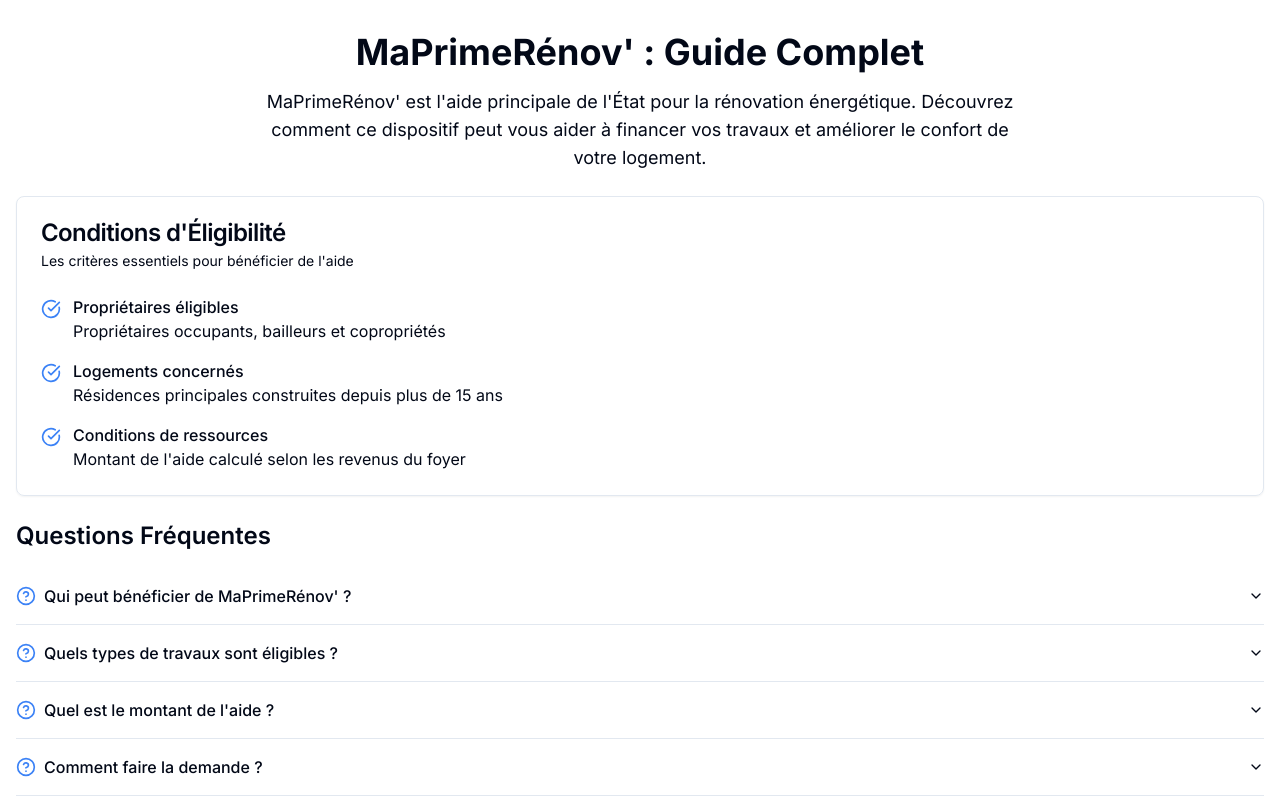
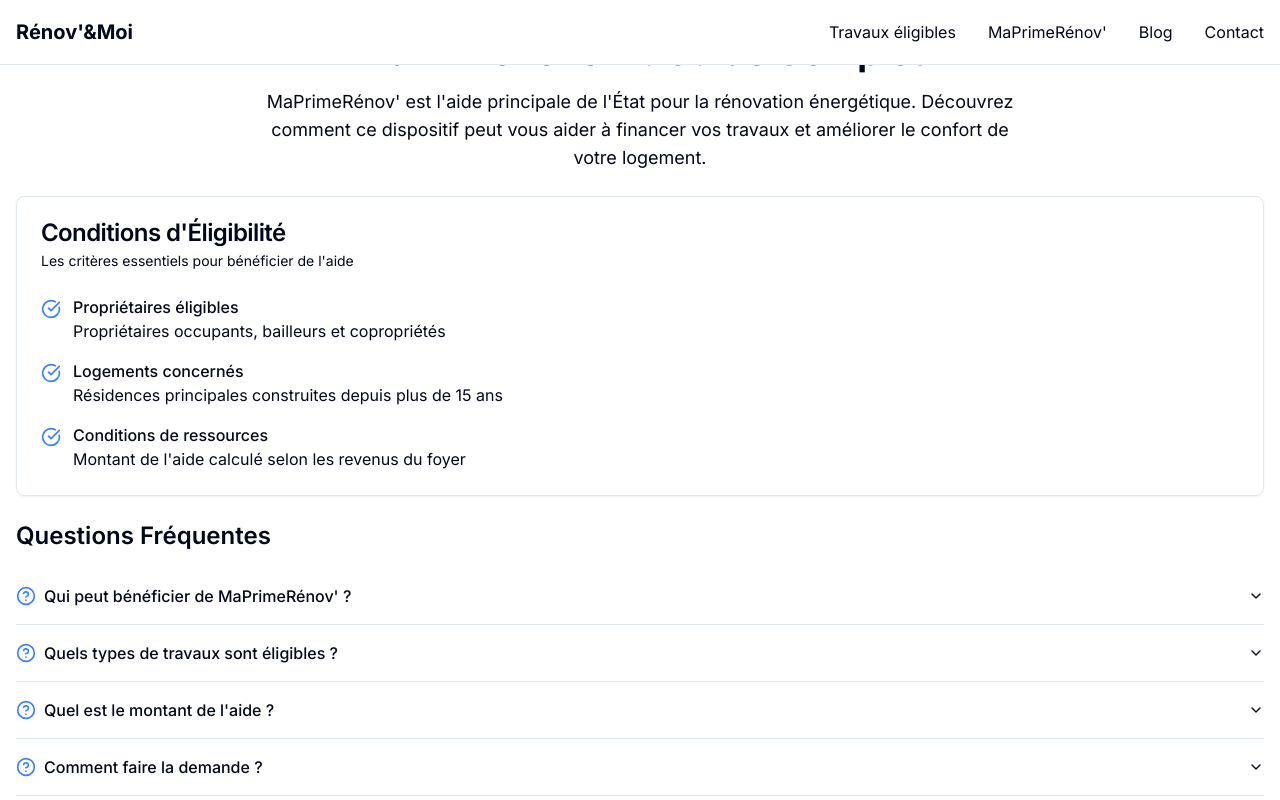
Before and after one commit to cortos42/site-replicator, a React (Vite) app: page /ma-prime-renov in a window 1280 px wide. Shown: the top 800 px of the page. Built offline with nearby package versions, Linux system fonts and the light colour scheme.

Commit message:
Add header to all pages
Implement a header component that is displayed across all pages in the application.
[skip gpt_engineer]

```diff
--- a/src/App.tsx
+++ b/src/App.tsx
@@ -1,4 +1,5 @@
 import { BrowserRouter as Router, Routes, Route } from "react-router-dom";
+import { Layout } from "./components/Layout";
 import Index from "./pages/Index";
 import EligibleWorksPage from "./pages/EligibleWorksPage";
 import MaPrimeRenov from "./pages/MaPrimeRenov";
@@ -7,12 +8,14 @@ import Blog from "./pages/Blog";
 function App() {
   return (
     <Router>
+      <Layout>
         <Routes>
           <Route path="/" element={<Index />} />
           <Route path="/travaux-eligibles" element={<EligibleWorksPage />} />
           <Route path="/ma-prime-renov" element={<MaPrimeRenov />} />
           <Route path="/blog" element={<Blog />} />
         </Routes>
+      </Layout>
     </Router>
   );
 }
--- /dev/null
+++ b/src/components/Layout.tsx
@@ -0,0 +1,18 @@
+import { Header } from "./Header";
+import { Footer } from "./Footer";
+
+interface LayoutProps {
+  children: React.ReactNode;
+}
+
+export const Layout = ({ children }: LayoutProps) => {
+  return (
+    <div className="min-h-screen flex flex-col">
+      <Header />
+      <main className="flex-grow">
+        {children}
+      </main>
+      <Footer />
+    </div>
+  );
+};
--- a/src/pages/Blog.tsx
+++ b/src/pages/Blog.tsx
@@ -1,11 +1,6 @@
-import { Header } from "@/components/Header";
-import { Footer } from "@/components/Footer";
-
 const Blog = () => {
   return (
-    <div className="min-h-screen">
-      <Header />
-      <main className="container mx-auto px-4 pt-24 pb-16">
+    <div className="container mx-auto px-4 pt-24 pb-16">
       <h1 className="text-4xl font-bold mb-8">Notre Blog</h1>
       <p className="text-gray-600 mb-8">
         Découvrez nos derniers articles sur la rénovation énergétique, les aides financières et les conseils d'experts.
@@ -34,8 +29,6 @@ const Blog = () => {
           <button className="text-primary hover:underline">Lire la suite →</button>
         </div>
       </div>
-      </main>
-      <Footer />
     </div>
   );
 };
```
Lines whose indentation alone changed are shown as unchanged.
